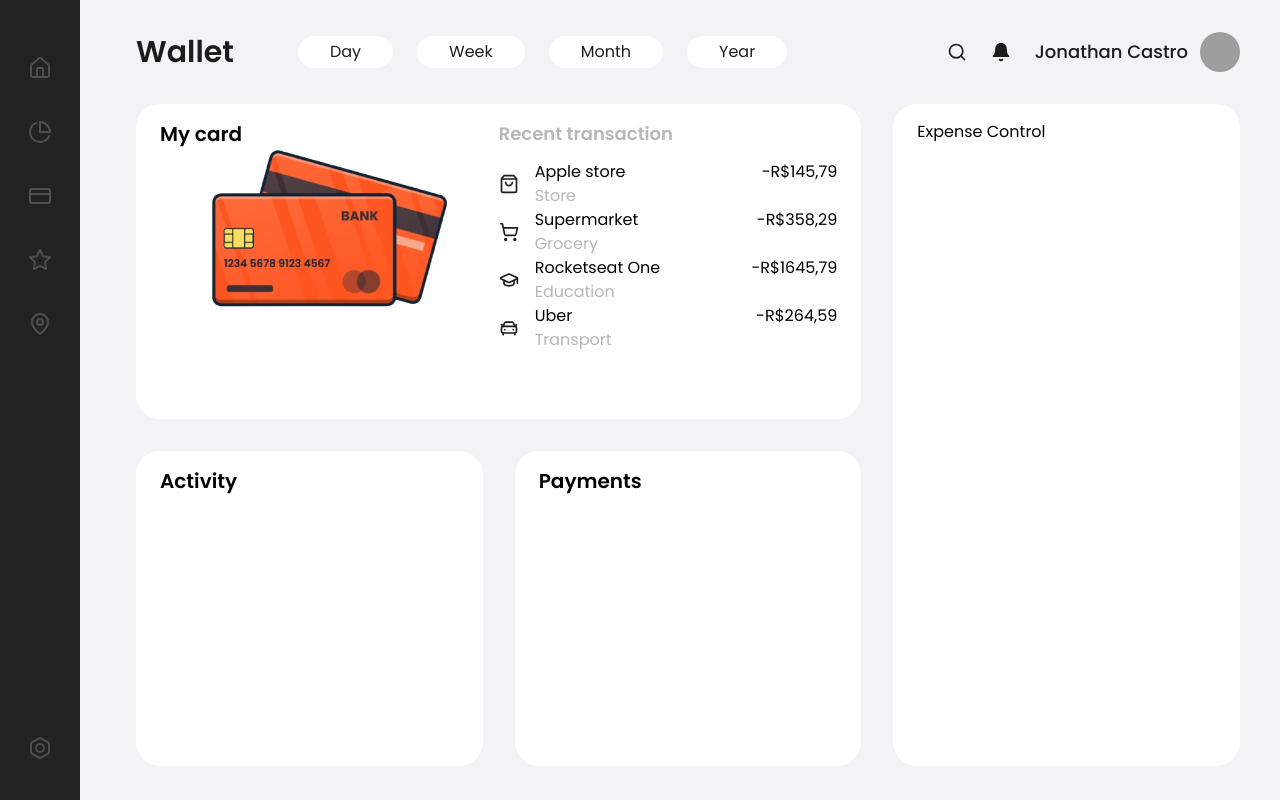
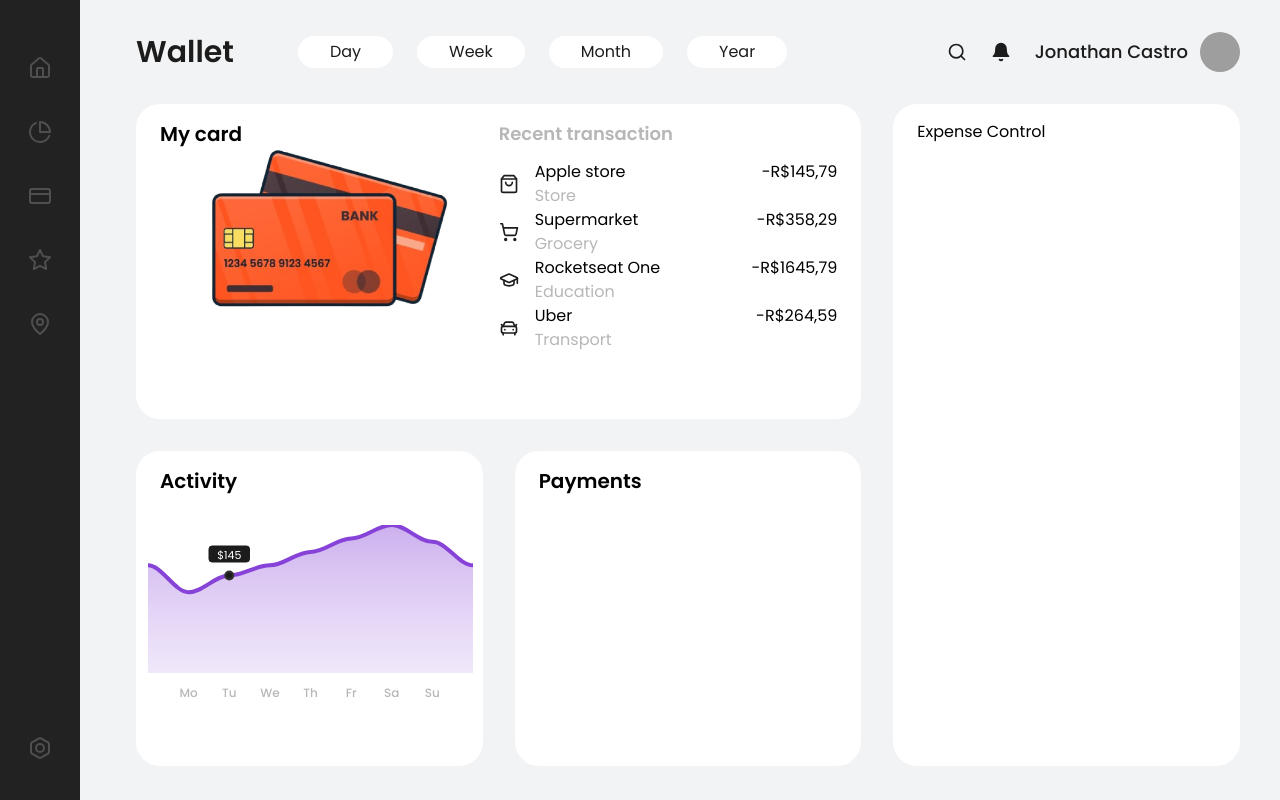
Before and after one commit to johnncaastro/dashcard, a React (Vite) app: page / in a window 1280 px wide. Built offline with nearby package versions, Linux system fonts and the light colour scheme; grey boxes are pictures that could not be loaded.

Commit message:
style: create session activity

```diff
--- a/package.json
+++ b/package.json
@@ -10,8 +10,10 @@
     "preview": "vite preview"
   },
   "dependencies": {
+    "apexcharts": "^3.48.0",
     "lucide-react": "^0.363.0",
     "react": "^18.2.0",
+    "react-apexcharts": "^1.4.1",
     "react-dom": "^18.2.0"
   },
   "devDependencies": {
--- a/src/app.tsx
+++ b/src/app.tsx
@@ -1,4 +1,5 @@
 import { Header } from './components/header'
+import Chart, { Props } from 'react-apexcharts'
 import CardImg from './assets/images/credit-card.png'
 import {
   ShoppingBag,
@@ -13,11 +14,92 @@ import {
   TransactionCardText,
 } from './components/transaction-card'
 
+const chart: Props = {
+  options: {
+    colors: ['#8743d8'],
+    chart: {
+      id: 'basic-bar',
+      height: '100%',
+      fontFamily: 'Poppins, sans-serif',
+      toolbar: {
+        show: false,
+      },
+    },
+    dataLabels: {
+      enabled: false,
+    },
+    grid: {
+      show: false,
+    },
+    annotations: {
+      xaxis: [
+        {
+          x: 'Tu',
+          borderWidth: 0,
+          label: {
+            text: '$145',
+            borderColor: '#1c1c1c',
+            borderRadius: 3,
+            orientation: 'horizontal',
+            offsetY: 30,
+            style: {
+              color: '#fff',
+              background: '#1c1c1c',
+              padding: {
+                left: 8,
+                right: 8,
+                top: 2,
+                bottom: 2,
+              },
+            },
+          },
+        },
+      ],
+      points: [
+        {
+          x: 'Tu',
+          y: 145,
+          marker: {
+            size: 4,
+            fillColor: '#1c1c1c',
+          },
+        },
+      ],
+    },
+    xaxis: {
+      categories: ['', 'Mo', 'Tu', 'We', 'Th', 'Fr', 'Sa', 'Su', ''],
+      labels: {
+        style: {
+          colors: '#b7b7b7',
+          fontWeight: 500,
+        },
+      },
+      axisBorder: {
+        show: false,
+      },
+      axisTicks: {
+        show: false,
+      },
+    },
+    yaxis: {
+      show: false,
+      min: 0,
+      max: 220,
+    },
+  },
+  series: [
+    {
+      name: 'Expense',
+      data: [160, 120, 145, 160, 180, 200, 220, 195, 160],
+    },
+  ],
+}
+
 export function App() {
   return (
     <>
       <Header />
-      <div className="min-h-9/10 mt-8 grid grid-cols-9 grid-rows-6 gap-8">
+      <div className="mt-8 grid min-h-9/10 grid-cols-9 grid-rows-6 gap-8">
         <div className="col-span-6 row-span-3 flex items-start justify-between rounded-3xl bg-white-100 px-6 py-4">
           <div className="flex-1">
             <h2 className="text-xl font-semibold">My card</h2>
@@ -75,8 +157,9 @@ export function App() {
         <div className="col-span-3 row-span-6 rounded-3xl bg-white-100 px-6 py-4">
           <h2>Expense Control</h2>
         </div>
-        <div className="col-span-3 row-span-3 rounded-3xl bg-white-100 px-6 py-4">
-          <h2 className="text-xl font-semibold">Activity</h2>
+        <div className="col-span-3 row-span-3 rounded-3xl bg-white-100">
+          <h2 className="px-6 pt-4 text-xl font-semibold">Activity</h2>
+          <Chart options={chart.options} series={chart.series} type="area" />
         </div>
         <div className="col-span-3 row-span-3 rounded-3xl bg-white-100 px-6 py-4">
           <h2 className="text-xl font-semibold">Payments</h2>
--- a/tailwind.config.js
+++ b/tailwind.config.js
@@ -36,6 +36,9 @@ export default {
           100: '#fff',
           300: '#f2f3f5',
         },
+        purple: {
+          500: '#8743d8',
+        },
       },
     },
   },
```
Also changed, not shown: 1 other file (tests, documents, lock files or other folders).
